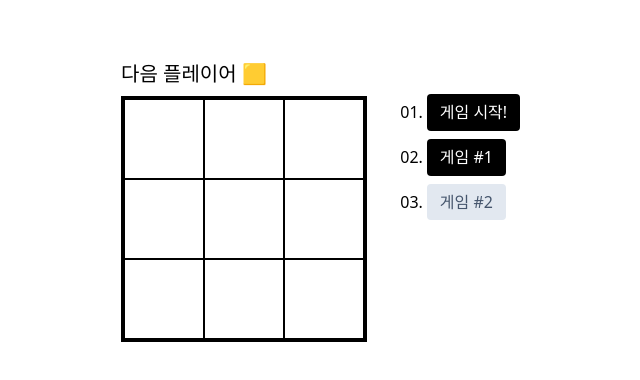
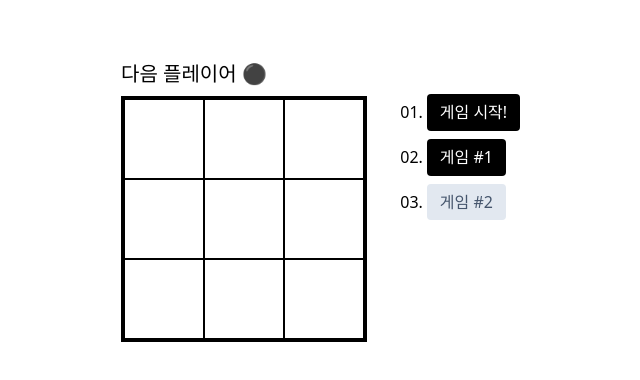
Before and after one commit to minji-kim0524/likelion-14th-react, a React (Vite) app in the folder 24-tic-tac-toe/: page / in a window 1280 px wide. Shown: the top 380 px of the page, without its empty margins (316-956 px from the left). Built offline with nearby package versions, Linux system fonts and the light colour scheme; a web font is replaced by a local one.

Commit message:
learn. 틱택토 게임 구현 5 - 형제 컴포넌트와 데이터 공유를 위해 상태 끌어올리기 - 상태 메시지를 조건 처리하여 Status 컴포넌트에 전달

```diff
--- a/24-tic-tac-toe/src/components/tic-tac-toe/index.jsx
+++ b/24-tic-tac-toe/src/components/tic-tac-toe/index.jsx
@@ -20,23 +20,6 @@ export default function TicTacToe() {
 // --------------------------------------------------------------------------
 
 function Board() {
-  return (
-    <div className="Board">
-      <Status />
-      <SquaresGrid />
-    </div>
-  )
-}
-
-function Status() {
-  return (
-    <h2 className="Status" role="status">
-      다음 플레이어 🟨
-    </h2>
-  )
-}
-
-function SquaresGrid() {
   // 게임 상태 설정
   // 게임 보드를 구성하는 사각형을 관리하는 상태
   const [squares, setSquares] = useState(INITIAL_SQUARES)
@@ -47,7 +30,12 @@ function SquaresGrid() {
   const nextPlayer = gameIndex % 2 === 0 ? PLAYER.ONE : PLAYER.TWO
 
   // 게임이 진행될 때(턴이 변경될 때)마다 게임의 승자(winner)가 있는 지 확인
-  const winner = checkWinner(squares)
+  const winner = checkWinner(squares) // null
+
+  // 진행 중인 게임에 위너가 없고 게임이 무승부로 끝났다며?
+  // 이런 의미의 파생된 상태를 정의하고 싶다.
+  // 게임이 비긴 상황 = 위너가 없고, 게임 보드판에 빈 칸이 없다.
+  const isDraw = !winner && gameIndex === GRID.COLS * GRID.ROWS
 
   // 부수 효과
   // - 이벤트 핸들러 (handle*)
@@ -78,6 +66,31 @@ function SquaresGrid() {
     setSquares(nextSquares)
   }
 
+  // 상태 메시지
+  // - 다음 플레이어 [  ]
+  // - 게임 위너!! [   ]
+  // - 무승부! 게임 위너가 없습니다.
+  let statusMessage = `다음 플레이어 ${nextPlayer}`
+  if (winner) statusMessage = `게임 위너! ${winner.player}`
+  if (isDraw) statusMessage = '무승부! 게임 위너는 없습니다.'
+
+  return (
+    <div className="Board">
+      <Status>{statusMessage}</Status>
+      <SquaresGrid squares={squares} onPlay={playGame} />
+    </div>
+  )
+}
+
+function Status({ children }) {
+  return (
+    <h2 className="Status" role="status">
+      {children}
+    </h2>
+  )
+}
+
+function SquaresGrid({ squares, onPlay }) {
   const handleKeyControls = (e) => {
     const { target, key } = e
     // 사용자가 기본적으로 탐색하는데 사용하는
@@ -132,7 +145,7 @@ function SquaresGrid() {
     >
       {squares.map((square, index) => {
         return (
-          <SquareGridCell key={index} index={index} onPlay={playGame}>
+          <SquareGridCell key={index} index={index} onPlay={onPlay}>
             {square}
           </SquareGridCell>
         )
```
